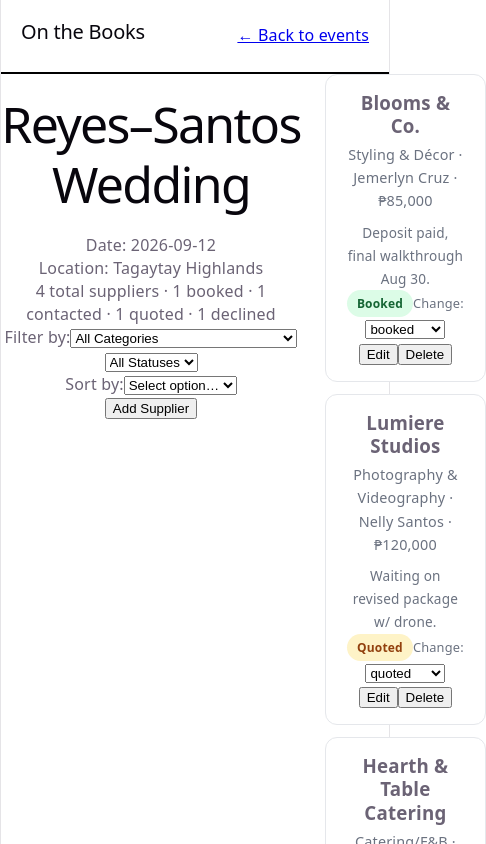
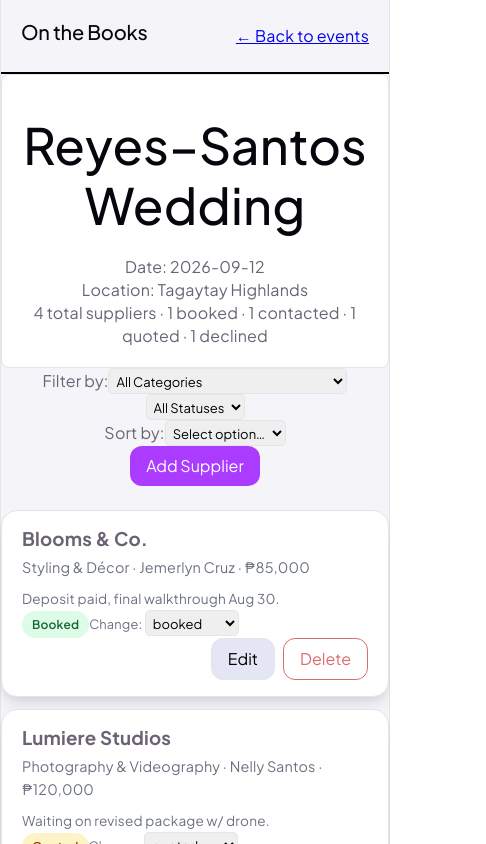
Before and after one commit to kfaith98/web-dev-portfolio, a React (Vite) app in the folder p4-react-app/on-the-books/: page /events/event-1 in a window 390 px wide. Shown: the top 844 px of the page, 486 px wide, since content can reach past the window. Built offline with nearby package versions, Linux system fonts and the light colour scheme.

Commit message:
feat: polish pass - palette, responsive grid, two-tier buttons, typography

```diff
--- a/p4-react-app/on-the-books/src/components/EventCard.jsx
+++ b/p4-react-app/on-the-books/src/components/EventCard.jsx
@@ -2,6 +2,7 @@ import { useState, useContext } from "react";
 import EventModal from "./EventModal";
 import { EventsContext } from "../context/EventsContext";
 import { Link } from "react-router-dom";
+import styles from "../css/EventCard.module.css";
 
 export default function EventCard({ event }) {
   const [isEditing, setIsEditing] = useState(false);
@@ -50,6 +51,7 @@ export default function EventCard({ event }) {
           >
             {event.suppliers.length} suppliers
           </p>
+          <div className={styles["card-actions"]}>
             <button type="button" onClick={handleEdit}>
               Edit
             </button>
@@ -57,9 +59,14 @@ export default function EventCard({ event }) {
               Delete
             </button>
           </div>
+        </div>
       </Link>
       {isEditing && (
-        <EventModal event={event} onClose={() => setIsEditing(false)} onSaved={handleSaved}/>
+        <EventModal
+          event={event}
+          onClose={() => setIsEditing(false)}
+          onSaved={handleSaved}
+        />
       )}
       {showToast && <div>Saved ✓</div>}
     </>
--- a/p4-react-app/on-the-books/src/components/SupplierCard.jsx
+++ b/p4-react-app/on-the-books/src/components/SupplierCard.jsx
@@ -3,6 +3,7 @@ import { EventsContext } from "../context/EventsContext";
 import SupplierModal from "./SupplierModal";
 import StatusBadge from "./StatusBadge";
 import { STATUSES } from "../data/constants";
+import styles from "../css/SupplierCard.module.css";
 
 export default function SupplierCard({ supplier, eventId }) {
   const [isEditing, setIsEditing] = useState(false);
@@ -29,14 +30,7 @@ export default function SupplierCard({ supplier, eventId }) {
   };
 
   return (
-    <div
-      style={{
-        border: "1px solid #E5E7EB",
-        borderRadius: "12px",
-        padding: "16px 20px",
-        background: "#fff",
-      }}
-    >
+    <div className={styles["supplier-card"]}>
       <h3 style={{ margin: "0 0 6px" }}>{supplier.name}</h3>
       <p style={{ margin: 0, color: "#6B7280", fontSize: "0.9rem" }}>
         {supplier.category} · {supplier.contact} · {supplier.budget}
@@ -67,12 +61,14 @@ export default function SupplierCard({ supplier, eventId }) {
         </select>
       </label>
       <br />
-      <button type="button" onClick={handleEdit}>
-        Edit
-      </button>
-      <button type="button" onClick={handleDelete}>
-        Delete
-      </button>
+      <div className={styles["card-actions"]}>
+        <button type="button" onClick={handleEdit}>
+          Edit
+        </button>
+        <button type="button" onClick={handleDelete} className={"btn-danger"}>
+          Delete
+        </button>
+      </div>
       {isEditing && (
         <SupplierModal
           eventId={eventId}
--- a/p4-react-app/on-the-books/src/components/SupplierModal.jsx
+++ b/p4-react-app/on-the-books/src/components/SupplierModal.jsx
@@ -118,6 +118,7 @@ export default function SupplierModal({ eventId, onClose, supplier, onSaved }) {
             type="button"
             onClick={handleSave}
             disabled={!form.name.trim() || !form.category}
+            className={"btn-primary"}
           >
             Save
           </button>
--- /dev/null
+++ b/p4-react-app/on-the-books/src/css/EventCard.module.css
@@ -0,0 +1,5 @@
+.card-actions {
+  display: flex;
+  gap: 8px;
+  justify-content: flex-end;
+}
--- a/p4-react-app/on-the-books/src/css/EventDetail.module.css
+++ b/p4-react-app/on-the-books/src/css/EventDetail.module.css
@@ -17,3 +17,17 @@
   font-size: 50px;
   line-height: 1.2;
 }
+
+.event-card {
+  border: 1px solid #e5e5e5;
+  border-radius: 8px;
+  padding: 20px;
+  background: white;
+}
+
+@media (max-width: 768px) {
+  .event-body {
+    display: grid;
+    grid-template-columns: 1fr;
+  }
+}
--- /dev/null
+++ b/p4-react-app/on-the-books/src/css/EventsList.module.css
@@ -0,0 +1,6 @@
+.event-card {
+  /* border-radius: 8px;
+  padding: 20px;
+  background: white; */
+  text-align: left;
+}
--- /dev/null
+++ b/p4-react-app/on-the-books/src/css/SupplierCard.module.css
@@ -0,0 +1,14 @@
+.supplier-card {
+  border: 1px solid var(--border);
+  border-radius: 16px;
+  padding: 16px 20px;
+  background: #fff;
+  box-shadow: var(--shadow);
+  text-align: left;
+}
+
+.card-actions {
+  display: flex;
+  gap: 8px;
+  justify-content: flex-end;
+}
--- a/p4-react-app/on-the-books/src/index.css
+++ b/p4-react-app/on-the-books/src/index.css
@@ -1,3 +1,5 @@
+@import url('https://fonts.googleapis.com/css2?family=Plus+Jakarta+Sans:wght@400;500;600;700&display=swap');
+
 :root {
   --text: #6b6375;
   --text-h: #08060d;
@@ -8,16 +10,17 @@
   --accent-bg: rgba(170, 59, 255, 0.1);
   --accent-border: rgba(170, 59, 255, 0.5);
   --social-bg: rgba(244, 243, 236, 0.5);
+  --danger: #dc6b6b;
   --shadow:
     rgba(0, 0, 0, 0.1) 0 10px 15px -3px, rgba(0, 0, 0, 0.05) 0 4px 6px -2px;
 
-  --sans: system-ui, 'Segoe UI', Roboto, sans-serif;
-  --heading: system-ui, 'Segoe UI', Roboto, sans-serif;
+  --sans: 'Plus Jakarta Sans', system-ui, sans-serif;
+  --heading: 'Plus Jakarta Sans', system-ui, sans-serif;
   --mono: ui-monospace, Consolas, monospace;
 
   font: 18px/145% var(--sans);
   letter-spacing: 0.18px;
-  color-scheme: light dark;
+  color-scheme: light;
   color: var(--text);
   background: var(--bg);
   font-synthesis: none;
@@ -30,28 +33,9 @@
   }
 }
 
-@media (prefers-color-scheme: dark) {
-  :root {
-    --text: #9ca3af;
-    --text-h: #f3f4f6;
-    --bg: #16171d;
-    --border: #2e303a;
-    --code-bg: #1f2028;
-    --accent: #c084fc;
-    --accent-bg: rgba(192, 132, 252, 0.15);
-    --accent-border: rgba(192, 132, 252, 0.5);
-    --social-bg: rgba(47, 48, 58, 0.5);
-    --shadow:
-      rgba(0, 0, 0, 0.4) 0 10px 15px -3px, rgba(0, 0, 0, 0.25) 0 4px 6px -2px;
-  }
-
-  #social .button-icon {
-    filter: invert(1) brightness(2);
-  }
-}
-
 body {
   margin: 0;
+  background: #f5f4f8;
 }
 
 #root {
@@ -75,7 +59,6 @@ h2 {
 
 h1 {
   font-size: 56px;
-  letter-spacing: -1.68px;
   margin: 32px 0;
   @media (max-width: 1024px) {
     font-size: 36px;
@@ -95,17 +78,31 @@ p {
   margin: 0;
 }
 
-code,
-.counter {
-  font-family: var(--mono);
-  display: inline-flex;
-  border-radius: 4px;
-  color: var(--text-h);
+button {
+  padding: 8px 16px;
+  border-radius: 12px;
+  border: 1px solid var(--border);
+  font: inherit;
+  cursor: pointer;
+  background-color: #e4e6f5;
 }
 
-code {
-  font-size: 15px;
-  line-height: 135%;
-  padding: 4px 8px;
-  background: var(--code-bg);
+.btn-primary {
+  background: var(--accent);
+  color: white;
+  border: none;
 }
+
+.btn-danger {
+  background-color: transparent;
+  color: var(--danger);
+  border: 1px solid var(--danger);
+}
+
+select {
+  border: 1px solid var(--border);
+  border-radius: 5px;
+  padding: 3px;
+  font: inherit;
+  font-size: small;
+}
--- a/p4-react-app/on-the-books/src/pages/EventDetail.jsx
+++ b/p4-react-app/on-the-books/src/pages/EventDetail.jsx
@@ -115,7 +115,9 @@ function EventDetail() {
               <option value="status">Status</option>
             </select>
           </div>
-          <button onClick={() => setIsOpen(true)}>Add Supplier</button>
+          <button onClick={() => setIsOpen(true)} className={"btn-primary"}>
+            Add Supplier
+          </button>
         </div>
 
         <div className={styles["right-column"]}>
--- a/p4-react-app/on-the-books/src/pages/EventsList.jsx
+++ b/p4-react-app/on-the-books/src/pages/EventsList.jsx
@@ -3,6 +3,7 @@ import { EventsContext } from "../context/EventsContext";
 import { Link } from "react-router-dom";
 import EventCard from "../components/EventCard";
 import EventModal from "../components/EventModal";
+import styles from "../css/EventsList.module.css";
 
 function EventsList() {
   const [isOpen, setIsOpen] = useState(false);
@@ -12,12 +13,12 @@ function EventsList() {
     <div>
       <div style={{ maxWidth: 640, margin: "0 auto", padding: "0 16px" }}>
         <h1>Events</h1>
-        <button onClick={() => setIsOpen(true)}>Add Event</button>
+        <button onClick={() => setIsOpen(true)} className={"btn-primary"}>Add Event</button>
 
         {state.length === 0 ? (
           <p>No events yet. Add one to get started.</p>
         ) : (
-          <div style={{ display: "grid", gap: 12 }}>
+          <div style={{ display: "grid", gap: 12 }} className={styles["event-card"]}>
             {state.map((event) => (
               <EventCard key={event.id} event={event} />
             ))}
```
Lines whose indentation alone changed are shown as unchanged.
